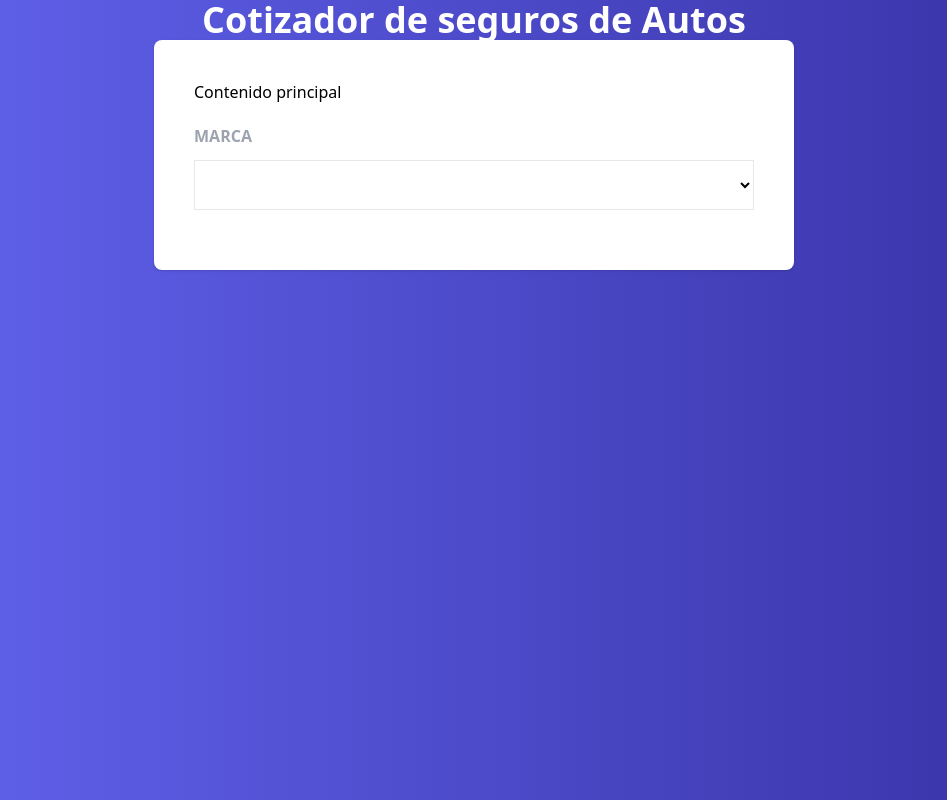
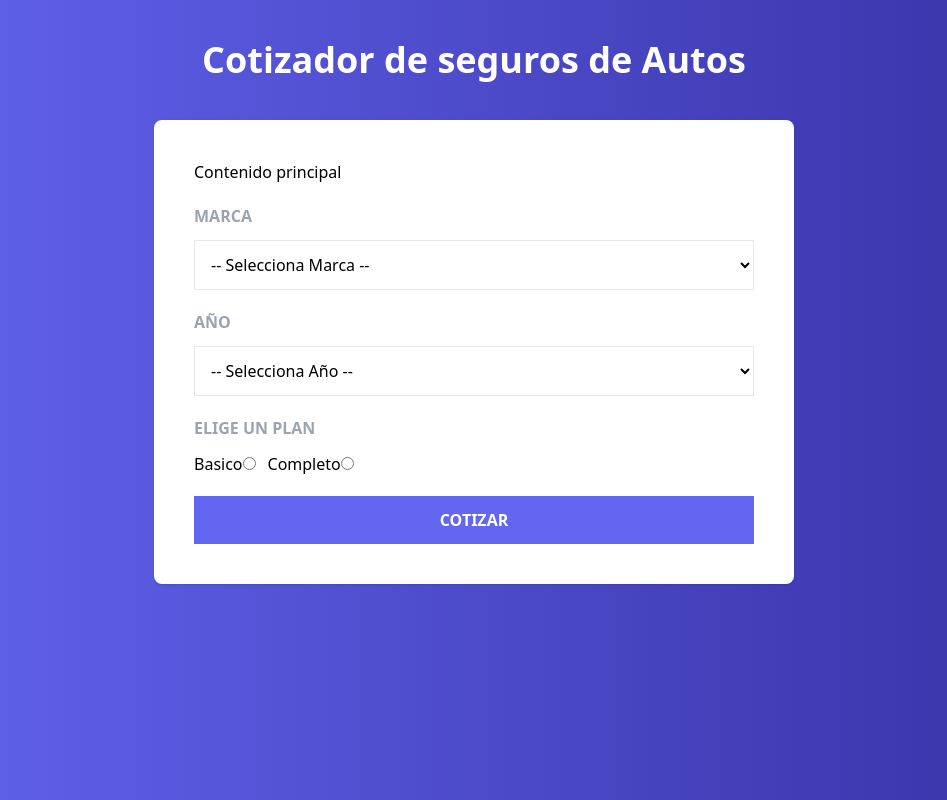
Before and after one commit to NestorSanchezS/CotizadorSegurosApp, a React (Vite) app: page / in a window 1280 px wide. Shown: the whole page, without its empty margins (166-1113 px from the left). Built offline with nearby package versions, Linux system fonts and the light colour scheme.

Commit message:
add useContext

```diff
--- a/src/App.jsx
+++ b/src/App.jsx
@@ -1,10 +1,11 @@
 import React from "react";
 import { AppSseguro } from "./components/AppSeguro";
+import { CotizadorProvider } from "./context/CotizadorProvider";
 
 export const App = () => {
   return (
-    <div>
+    <CotizadorProvider>
       <AppSseguro />
-    </div>
+    </CotizadorProvider>
   );
 };
--- a/src/components/AppSeguro.jsx
+++ b/src/components/AppSeguro.jsx
@@ -4,12 +4,12 @@ import { Formulary } from "./Formulary";
 export const AppSseguro = () => {
   return (
     <>
-      <hader className="my-10">
+      <header className="my-10">
         <h1 className="text-white text-center text-4xl font-black">
           {" "}
           Cotizador de seguros de Autos
         </h1>
-      </hader>
+      </header>
       <main className="bg-white md:w-2/3 lg:w-2/4 mx-auto shadow rounded-lg p-10">
         <p>Contenido principal</p>
         <Formulary />
--- a/src/components/Formulary.jsx
+++ b/src/components/Formulary.jsx
@@ -1,4 +1,5 @@
 import React from "react";
+import { MARCAS, YEARS, PLANS } from "../constants";
 
 export const Formulary = () => {
   return (
@@ -11,8 +12,49 @@ export const Formulary = () => {
           <select
             name="marca"
             className="w-full p-3 bg-white border border-gray-200"
-          ></select>
+          >
+            <option value="">-- Selecciona Marca --</option>
+            {MARCAS.map((marca) => (
+              <option key={marca.id} value={marca.id}>
+                {marca.name}
+              </option>
+            ))}
+          </select>
         </div>
+        <div className="my-5">
+          <label className="block mb-3 font-bold text-gray-400 uppercase">
+            Año
+          </label>
+          <select
+            name="marca"
+            className="w-full p-3 bg-white border border-gray-200"
+          >
+            <option value="">-- Selecciona Año --</option>
+            {YEARS.map((year) => (
+              <option key={year} value={year}>
+                {year}
+              </option>
+            ))}
+          </select>
+        </div>
+        <div className="my-5">
+          <label className="block mb-3 font-bold text-gray-400 uppercase">
+            Elige un plan
+          </label>
+          <div className="flex gap-3 items-center">
+            {PLANS.map((plan) => (
+              <span key={plan.id}>
+                <label>{plan.name}</label>
+                <input type="radio" name="plan" value={plan.id} />
+              </span>
+            ))}
+          </div>
+        </div>
+        <input
+          type="submit"
+          className="w-full bg-indigo-500 hover:bg-indigo-600 transition-colors text-white cursor-pointer p-3 uppercase font-bold"
+          value="Cotizar"
+        />
       </form>
     </>
   );
--- /dev/null
+++ b/src/constants/index.js
@@ -0,0 +1,16 @@
+export const MARCAS = [
+  { id: 1, name: "Europeo" },
+  { id: 2, name: "Americano  " },
+  { id: 3, name: "Asiatico" },
+];
+
+const YEARMAX = new Date().getFullYear();
+export const YEARS = Array.from(
+  new Array(20),
+  (valor, index) => YEARMAX - index
+);
+
+export const PLANS = [
+  { id: 1, name: "Basico" },
+  { id: 2, name: "Completo" },
+];
--- /dev/null
+++ b/src/context/CotizadorProvider.jsx
@@ -0,0 +1,10 @@
+import React from "react";
+import { createContext } from "react";
+
+export const CotizadorContext = createContext();
+
+export const CotizadorProvider = ({ children }) => {
+  return (
+    <CotizadorContext.Provider value={{}}>{children}</CotizadorContext.Provider>
+  );
+};
```
